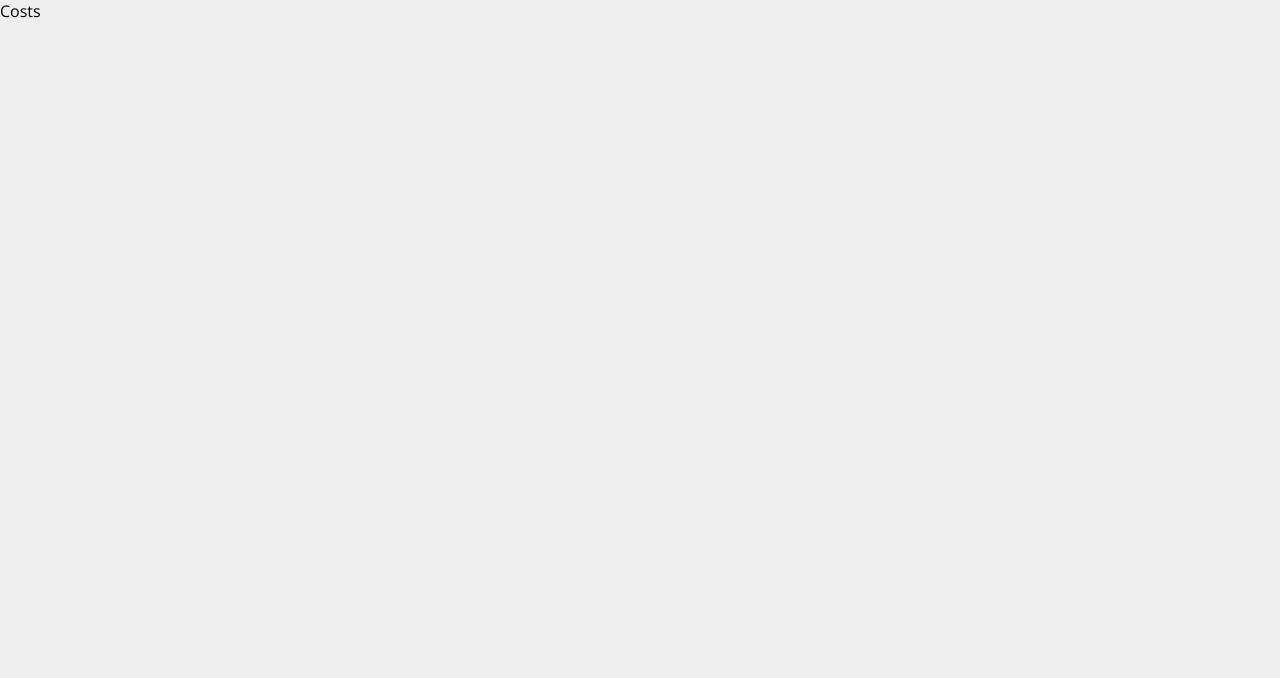
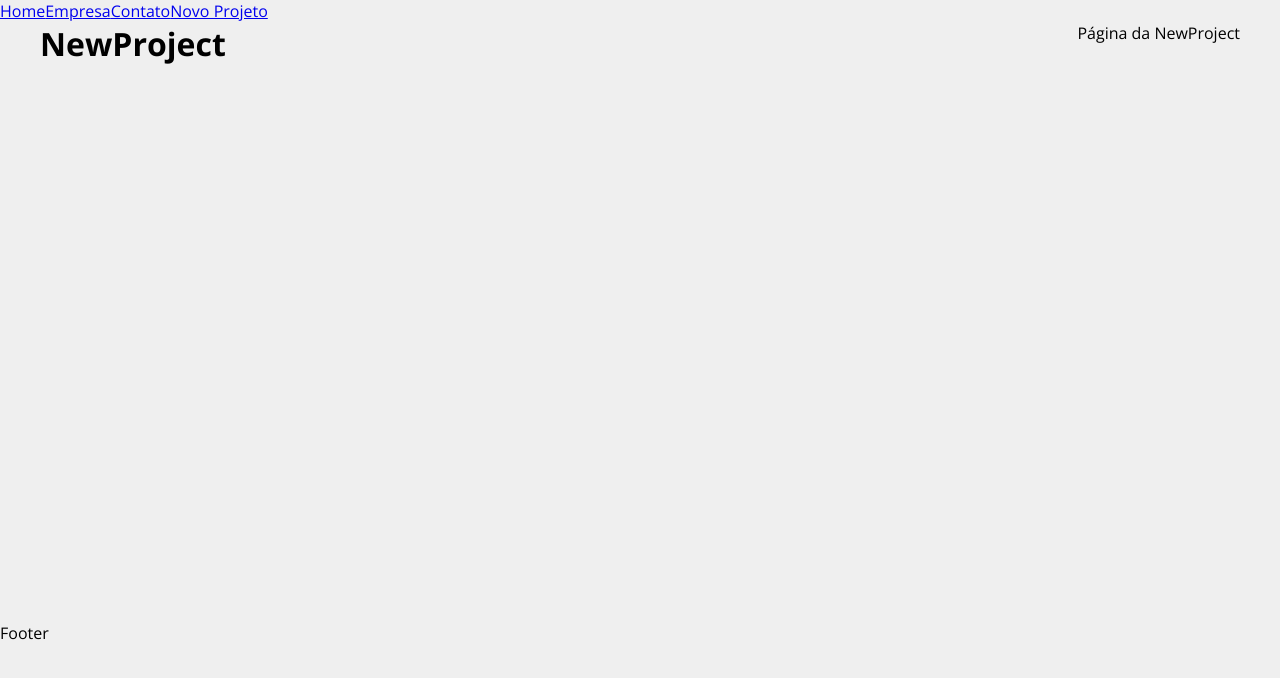
Before and after one commit to Jose-Benedito/costs, a React (Create React App) app: page /newProject in a window 1280 px wide. Shown: the top 678 px of the page. Built offline with nearby package versions, Linux system fonts and the light colour scheme.

Commit message:
Base inicial do projeto.

```diff
--- a/src/App.js
+++ b/src/App.js
@@ -1,10 +1,31 @@
+import { BrowserRouter as Router, Routes, Route, Link} from 'react-router-dom'
+import Home from './components/pages/Home'
+import Company from './components/pages/Company'
+import Contact from './components/pages/Contact'
+import NewProject from './components/pages/NewProject'
 
+import Container from './components/layout/Container'
 
 function App() {
   return (
-    <div className="App">
-    <p>Costs</p>
-    </div>
+    <Router>
+      <div>
+        <Link to="/">Home</Link>
+        <Link to="/company">Empresa</Link>
+        <Link to="/Contact">Contato</Link>
+        <Link to="newproject">Novo Projeto</Link>
+      </div>
+        <Container customClass="min_height">
+      <Routes>
+
+          <Route path="/" element={<Home />} />
+          <Route path="/company" element={<Company />} />
+          <Route path="/contact" element={<Contact />}/>
+          <Route path="/newProject" element={<NewProject />}/>
+      </Routes>
+        </Container>
+      <p>Footer</p>
+    </Router>
   );
 }
 
--- /dev/null
+++ b/src/components/layout/Container.js
@@ -0,0 +1,15 @@
+import styles from './Container.module.css'
+
+function Container(props){
+    return (
+             <div className={`${styles.container} ${styles[props.customClass]}`}>
+                {props.children}
+                </div>
+
+        )
+
+
+
+}
+
+export default Container
--- /dev/null
+++ b/src/components/layout/Container.module.css
@@ -0,0 +1,19 @@
+.container {
+    width: 1200px;
+    display: flex;
+    justify-content: space-between;
+    margin: 0 auto;
+    flex-wrap: wrap;
+
+}
+
+.min_height {
+    min-height: 75%;
+}
+.start {
+    justify-content: flex-start;
+}
+.column {
+    flex-direction: column;
+    justify-content: flex-start;
+}
--- /dev/null
+++ b/src/components/pages/Company.js
@@ -0,0 +1,11 @@
+function Company(){
+    return (
+        <>
+
+        <h1>Company</h1>
+        <p>Página da Company</p>
+
+        </>
+    )
+}
+export default Company
--- /dev/null
+++ b/src/components/pages/Contact.js
@@ -0,0 +1,11 @@
+function Contact(){
+    return (
+        <>
+
+        <h1>Contact</h1>
+        <p>Página da Contact</p>
+
+        </>
+    )
+}
+export default Contact
--- /dev/null
+++ b/src/components/pages/Home.js
@@ -0,0 +1,11 @@
+function Home(){
+    return (
+        <>
+
+        <h1>Home</h1>
+        <p>Página da home</p>
+
+        </>
+    )
+}
+export default Home
--- /dev/null
+++ b/src/components/pages/NewProject.js
@@ -0,0 +1,11 @@
+function NewProject(){
+    return (
+        <>
+
+        <h1>NewProject</h1>
+        <p>Página da NewProject</p>
+
+        </>
+    )
+}
+export default NewProject
```
